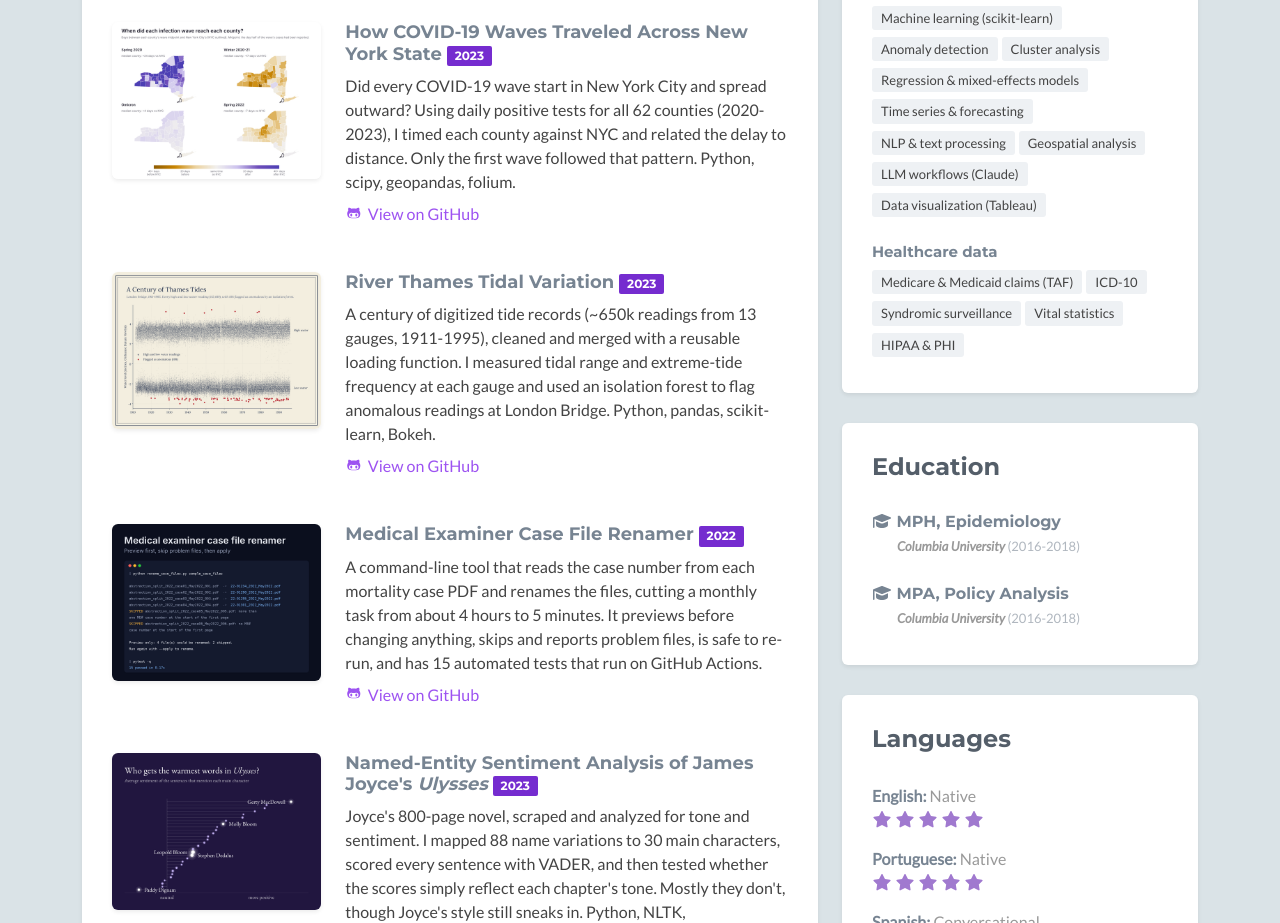
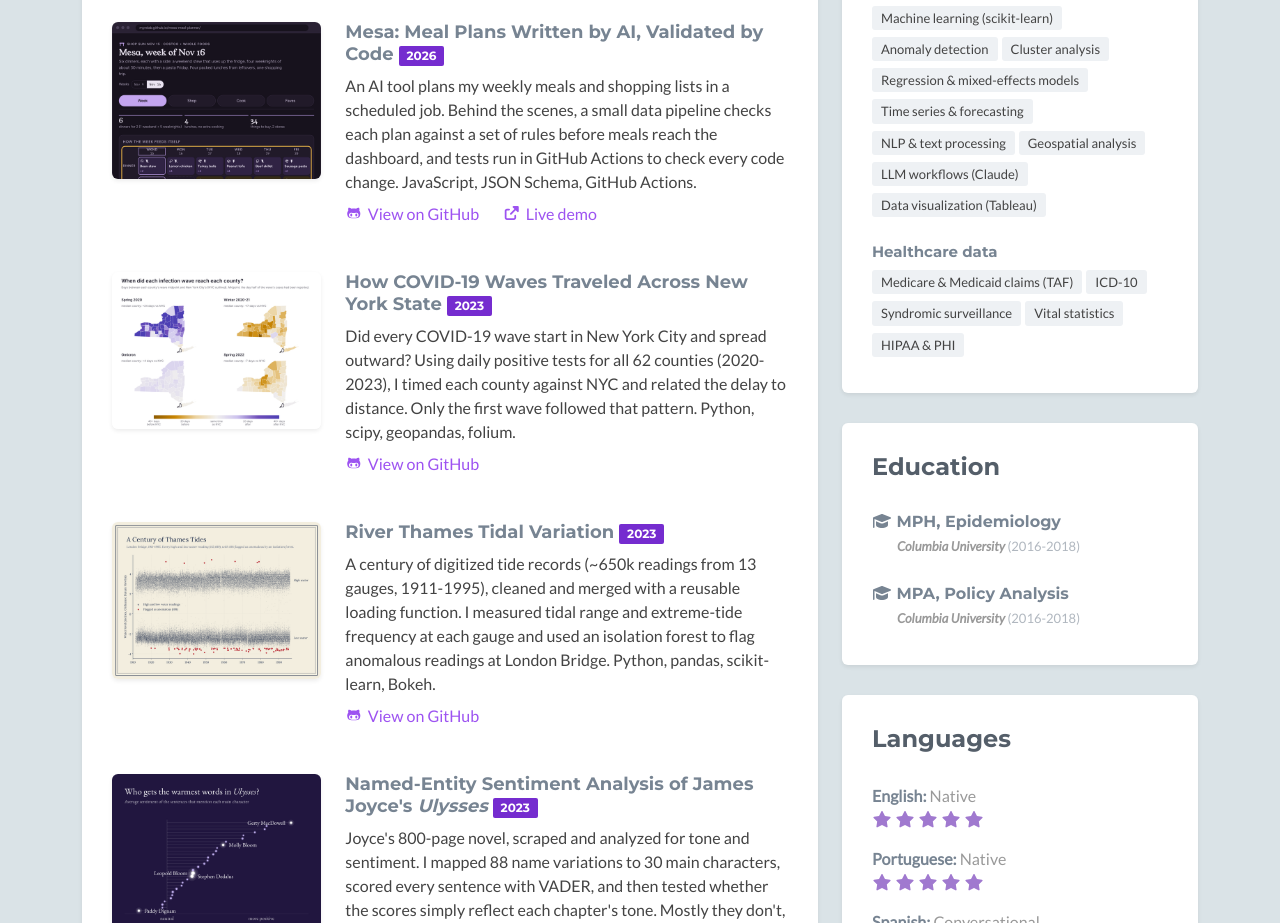
Before and after one commit to MyreLab/MyreLab.github.io, a plain HTML site: page index.html in a window 1280 px wide. Shown: the part 1215-2138 px from the top of the page. Drawn offline with Linux system fonts and the light colour scheme.

Commit message:
Replace the case file renamer with Mesa in the projects (#8)
* Replace the case file renamer with Mesa in the projects

Add Mesa (mesa-meal-planner) in the renamer's place, with a thumbnail
cropped from its Week tab, and move the renamer thumbnail to deprecated.

* Move Mesa to second and link its live demo

```diff
--- a/index.html
+++ b/index.html
@@ -104,6 +104,19 @@
                             </div><!--//item-->
 
                             <div class="item row">
+                                <a class="col-md-4 col-12" href="https://github.com/MyreLab/mesa-meal-planner" target="_blank">
+                                    <img class="img-fluid project-image rounded shadow-sm" src="assets/images/projects/mesa-meal-planner.png" alt="Mesa's Week tab: six dinners, the packed lunches they feed, and a summary of the week's shopping" />
+                                </a>
+                                <div class="desc col-md-8 col-12">
+                                    <h3 class="title"><a href="https://github.com/MyreLab/mesa-meal-planner" target="_blank">Mesa: Meal Plans Written by AI, Validated by Code</a>
+                                        <span class="badge badge-theme">2026</span>
+                                    </h3>
+                                    <p class="mb-2">An AI tool plans my weekly meals and shopping lists in a scheduled job. Behind the scenes, a small data pipeline checks each plan against a set of rules before meals reach the dashboard, and tests run in GitHub Actions to check every code change. JavaScript, JSON Schema, GitHub Actions.</p>
+                                    <p><a class="more-link" href="https://github.com/MyreLab/mesa-meal-planner" target="_blank"><i class="fab fa-github-alt"></i>View on GitHub</a><a class="more-link ms-4" href="https://myrelab.github.io/mesa-meal-planner/" target="_blank"><i class="fas fa-external-link-alt"></i>Live demo</a></p>
+                                </div><!--//desc-->
+                            </div><!--//item-->
+
+                            <div class="item row">
                                 <a class="col-md-4 col-12" href="https://github.com/MyreLab/ny-covid-waves" target="_blank">
                                     <img class="img-fluid project-image rounded shadow-sm" src="assets/images/projects/ny-covid-waves.png" alt="Four maps of New York State showing when each county reached the middle of each COVID-19 wave compared with New York City" />
                                 </a>
@@ -126,19 +139,6 @@
                                     </h3>
                                     <p class="mb-2">A century of digitized tide records (~650k readings from 13 gauges, 1911-1995), cleaned and merged with a reusable loading function. I measured tidal range and extreme-tide frequency at each gauge and used an isolation forest to flag anomalous readings at London Bridge. Python, pandas, scikit-learn, Bokeh.</p>
                                     <p><a class="more-link" href="https://github.com/MyreLab/thames-tidal-variation" target="_blank"><i class="fab fa-github-alt"></i>View on GitHub</a></p>
-                                </div><!--//desc-->
-                            </div><!--//item-->
-
-                            <div class="item row">
-                                <a class="col-md-4 col-12" href="https://github.com/MyreLab/me-case-renamer" target="_blank">
-                                    <img class="img-fluid project-image rounded shadow-sm" src="assets/images/projects/me-case-renamer.png" alt="Terminal showing the renamer previewing four renames, skipping two problem files, and 15 passing tests" />
-                                </a>
-                                <div class="desc col-md-8 col-12">
-                                    <h3 class="title"><a href="https://github.com/MyreLab/me-case-renamer" target="_blank">Medical Examiner Case File Renamer</a>
-                                        <span class="badge badge-theme">2022</span>
-                                    </h3>
-                                    <p class="mb-2">A command-line tool that reads the case number from each mortality case PDF and renames the files, cutting a monthly task from about 4 hours to 5 minutes. It previews before changing anything, skips and reports problem files, is safe to re-run, and has 15 automated tests that run on GitHub Actions.</p>
-                                    <p><a class="more-link" href="https://github.com/MyreLab/me-case-renamer" target="_blank"><i class="fab fa-github-alt"></i>View on GitHub</a></p>
                                 </div><!--//desc-->
                             </div><!--//item-->
 
```
Also changed, not shown: assets/images/projects/deprecated/me-case-renamer-dark.png (renamed from assets/images/projects/me-case-renamer.png), assets/images/projects/mesa-meal-planner.png (added).
